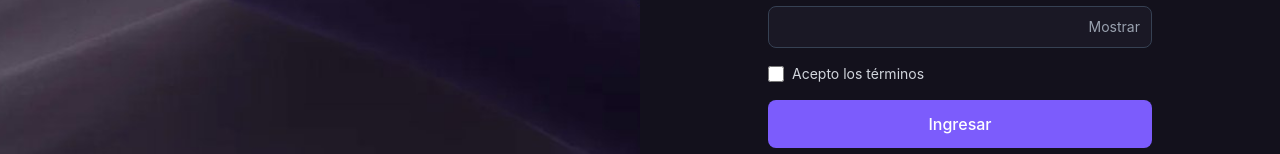
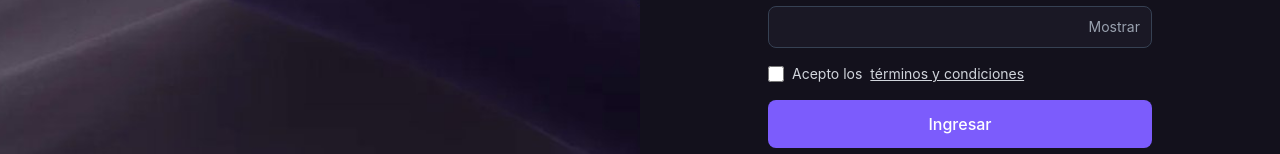
Before and after one commit to nicowxdvd/web-lumina, a React (Vite) app: page / in a window 1280 px wide. Shown: the part 326-480 px from the top of the page. Built offline with nearby package versions, Linux system fonts and the light colour scheme.

Commit message:
link checkbox label to /terminos page

```diff
--- a/src/pages/Login.jsx
+++ b/src/pages/Login.jsx
@@ -1,4 +1,5 @@
 import { useState } from 'react'
+import { Link } from 'react-router-dom'
 import Input from '../components/Input'
 import Password from '../components/Password'
 import Checkbox from '../components/Checkbox'
@@ -51,7 +52,11 @@ function Login(){
       <h1 className="text-3xl font-bold text-lumina-accent mb-4">¡Bienvenido!</h1>
       <Input label="Correo electrónico" type="email" value={email} error={errors.email} onChange={(e) => setEmail(e.target.value)} />
       <Password label="Contraseña" value={password} error={errors.password} onChange={(e) => setPassword(e.target.value)} />
-      <Checkbox label="Acepto los términos" checked={accepted} onChange={(e) => setAccepted(e.target.checked)} />
+      <Checkbox
+        label={<>Acepto los <Link to="/terminos" className="underline hover:text-lumina-accent">términos y condiciones</Link></>}
+        checked={accepted}
+        onChange={(e) => setAccepted(e.target.checked)}
+      />
       <Button onClick={handleSubmit}>Ingresar</Button>
 
       <p className="text-center text-gray-400 text-sm">O continuá con</p>
```
